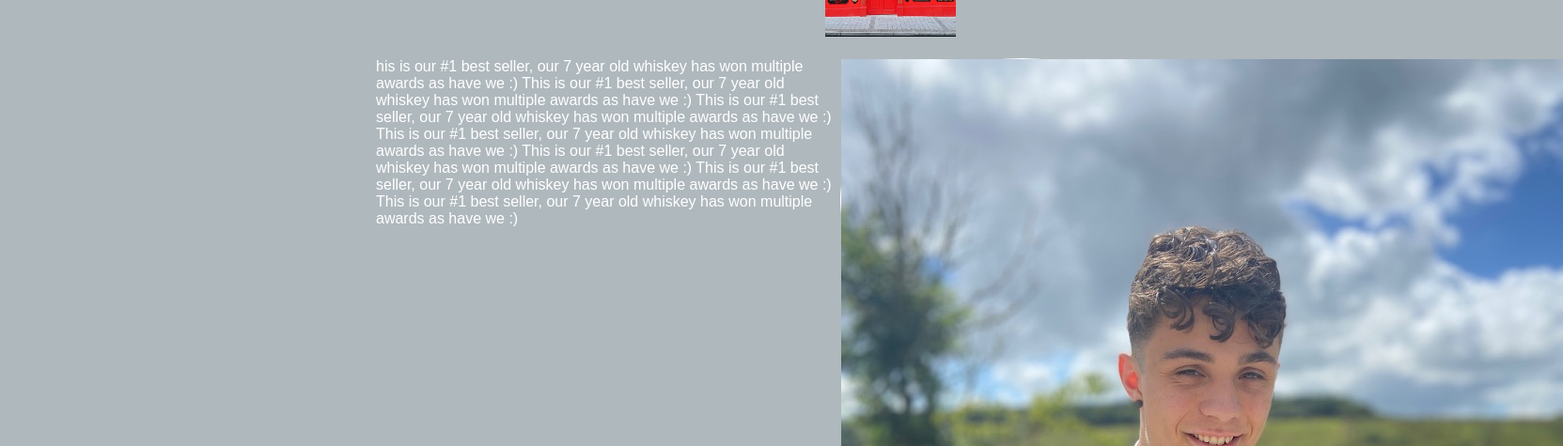
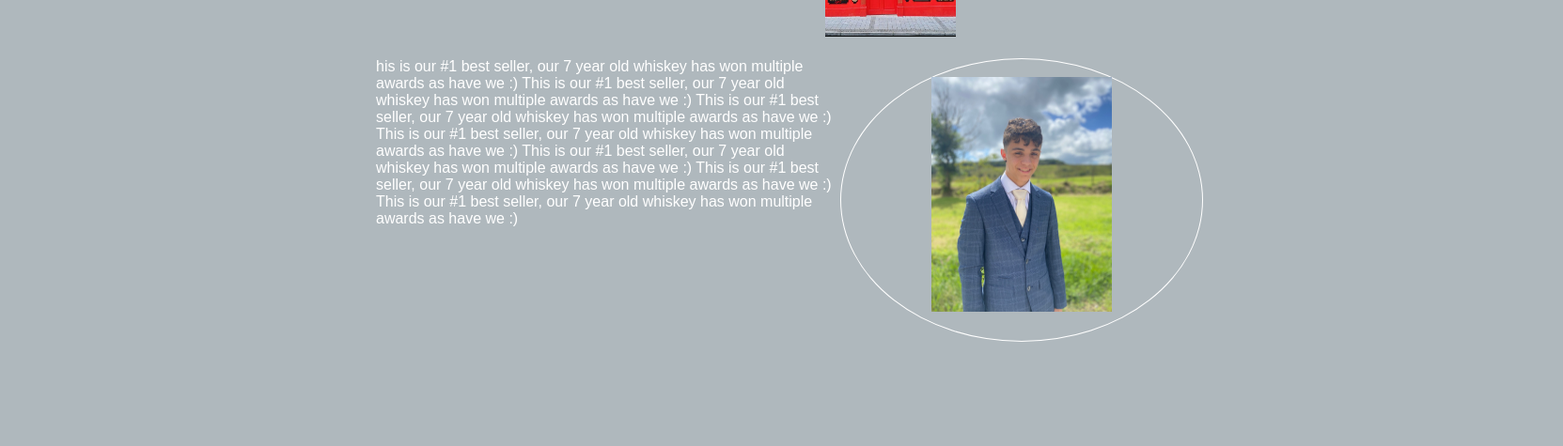
Before and after one commit to Dec1an-Kennedy/my-pp1, a plain HTML site: page index.html in a window 1280 px wide. Shown: the part 1738-2213 px from the top of the page at 94% size, 1663 px wide, since content can reach past the window. Drawn offline with Linux system fonts and the light colour scheme; a web font is replaced by a local one.

Commit message:
style picture-of-declan.jpeg to fit inside meet-circle

```diff
--- a/assets/css/style.css
+++ b/assets/css/style.css
@@ -207,6 +207,14 @@ h3{
 
 }
 
+.meet-pic{
+    width: 50%;
+    height: 250px;
+    margin-left: 25%;
+    margin-top: 5%;
+}
+
+
 #meet-circle {
     width: 30%;
     height: 300px;
```
